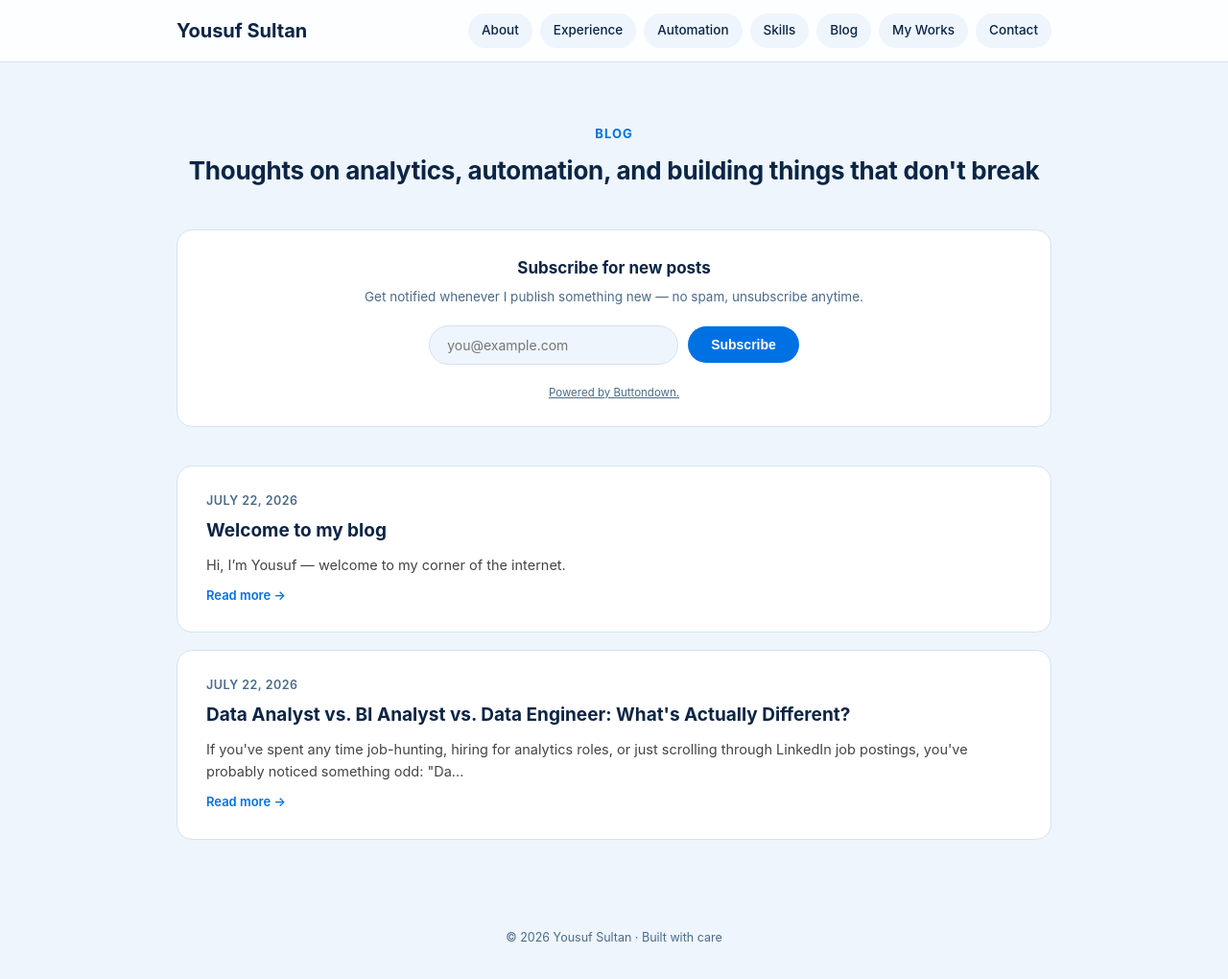
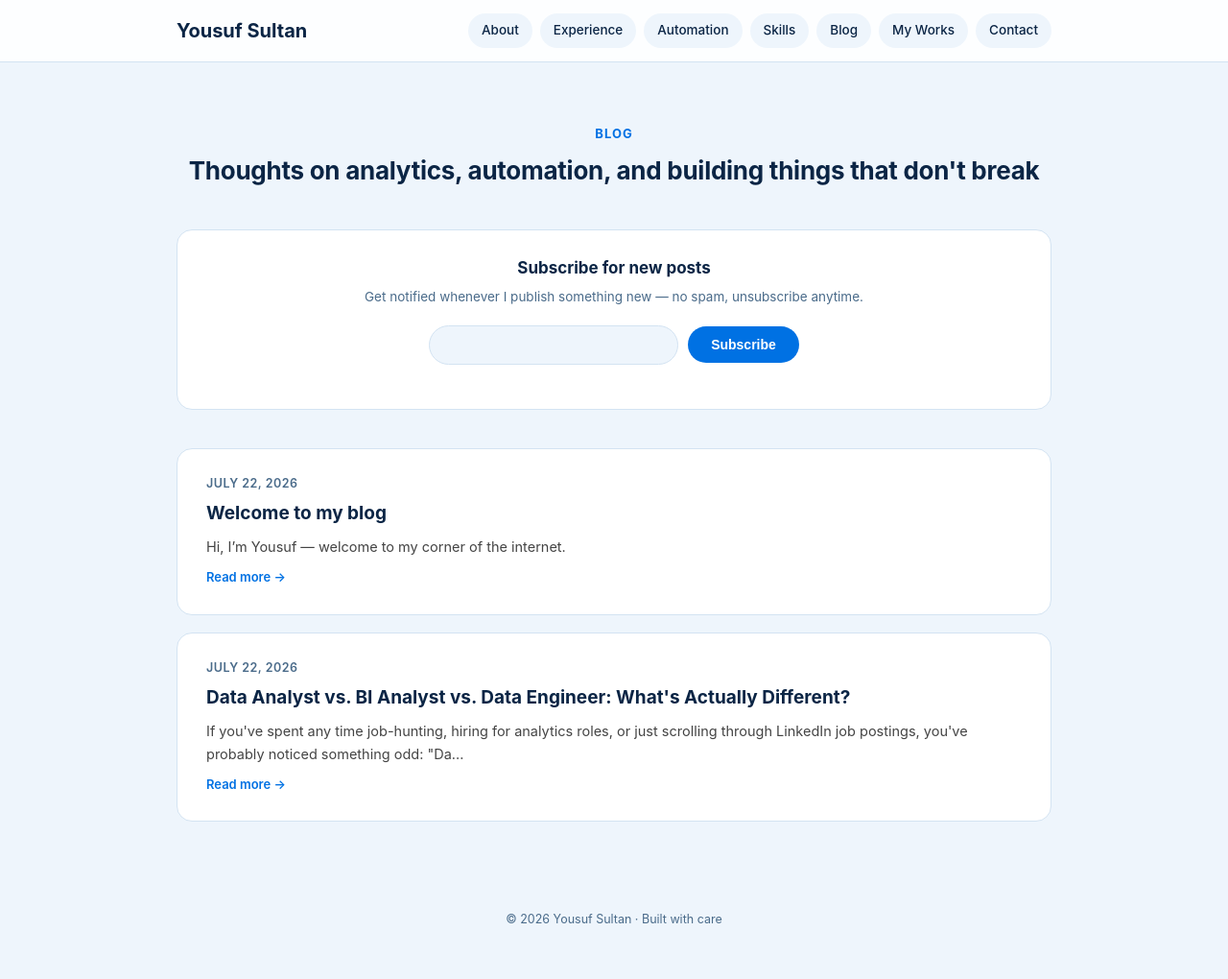
Before and after one commit to ysultankpg/ysultankpg.github.io, a Jekyll site: the page built from blog/index.html, in a window 1280 px wide and 1037 px high. Shown: the top 1020 px of the window at 96% size. Built offline with Jekyll 4.4.1, drawn with Linux system fonts in a browser that asks for light colours.

Commit message:
Remove Powered by Buttondown attribution text from subscribe forms

```diff
--- a/_layouts/post.html
+++ b/_layouts/post.html
@@ -17,11 +17,10 @@ layout: default
       class="embeddable-buttondown-form"
     >
       <label for="bd-email-post">Enter your email</label>
-      <input type="email" name="email" id="bd-email-post" placeholder="you@example.com" required />
+      <input type="email" name="email" id="bd-email-post" />
       <input type="submit" value="Subscribe" />
       <p>
         <a href="https://buttondown.com/refer/ysultankpg" target="_blank">
-          Powered by Buttondown.
         </a>
       </p>
     </form>
--- a/blog/index.html
+++ b/blog/index.html
@@ -17,11 +17,10 @@ permalink: /blog/
     class="embeddable-buttondown-form"
   >
     <label for="bd-email">Enter your email</label>
-    <input type="email" name="email" id="bd-email" placeholder="you@example.com" required />
+    <input type="email" name="email" id="bd-email" />
     <input type="submit" value="Subscribe" />
     <p>
       <a href="https://buttondown.com/refer/ysultankpg" target="_blank">
-        Powered by Buttondown.
       </a>
     </p>
   </form>
```
